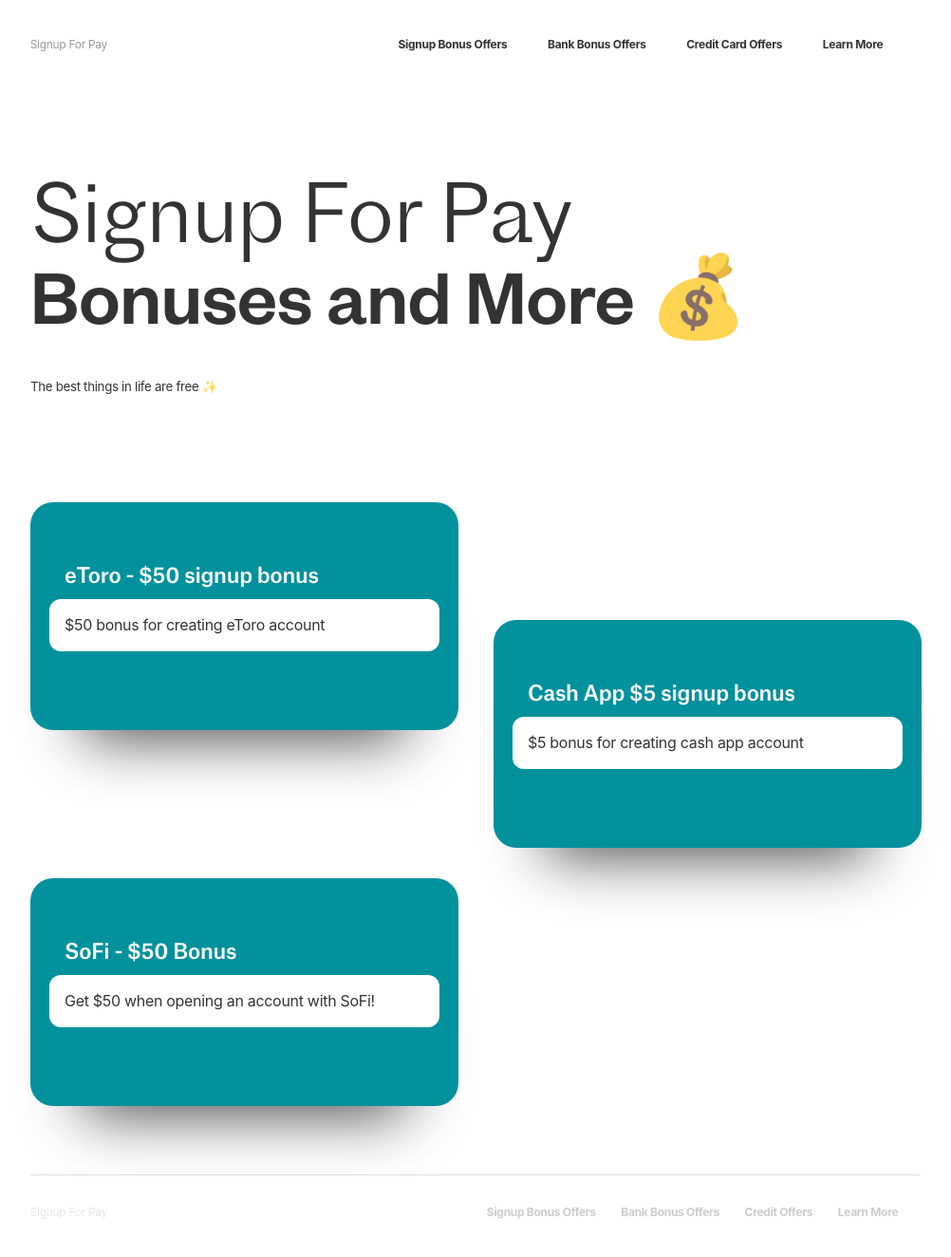
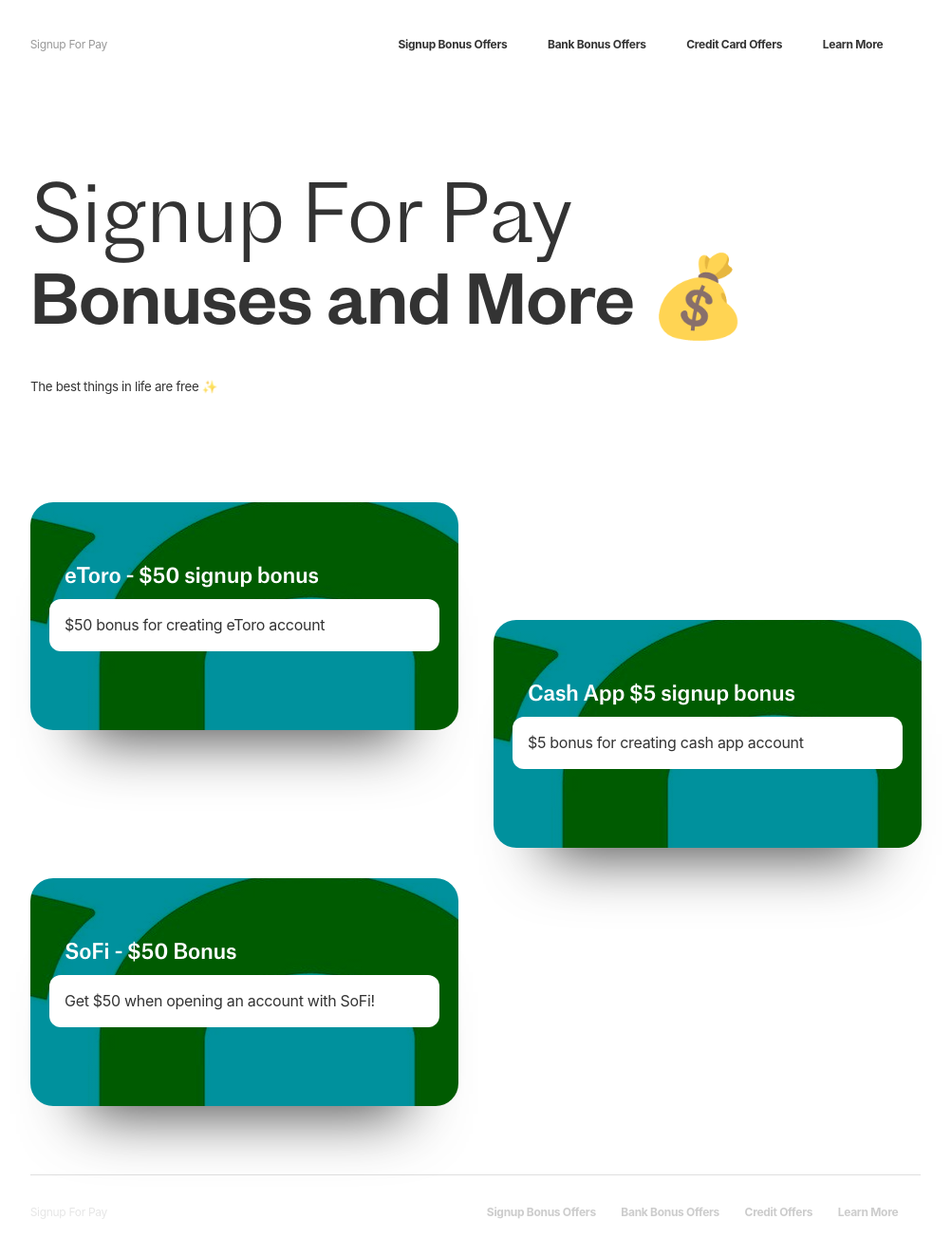
Before and after one commit to nickleeds/signupsforpay, a Jekyll site: the page built from index.html, in a window 1280 px wide. Shown: the whole page at 95% size, without its empty margins (139-1141 px from the left). Built offline with Jekyll 4.4.1, drawn with Linux system fonts in a browser that asks for light colours; nearby versions of some CDN libraries.

Commit message:
Update _home--card.scss

```diff
--- a/_sass/_home--card.scss
+++ b/_sass/_home--card.scss
@@ -44,7 +44,7 @@
   background:
     linear-gradient(-45deg, #00919d 0%, #00919d 100%),
     // url('../img/bg02.jpg')no-repeat center center;
-    // url('../uploads/etoro.jpg')no-repeat center center;
+    url('../uploads/etoro.jpg')no-repeat center center;
 }
 .card:nth-of-type(even) { @include breakpoint(mdl) { margin-top: 6.4rem; }}
 .card:nth-of-type(even) { @include breakpoint(lg)  { margin-top: 12.4rem; }}
@@ -53,7 +53,7 @@
   background:
     linear-gradient(-45deg, #00919d 0%, #00919d 100%),
     // url('../img/bg01.jpg')no-repeat center center;
-    // url('../uploads/etoro.jpg')no-repeat center center;
+    url('../uploads/etoro.jpg')no-repeat center center;
 }
 
 // .card:nth-of-type(even) {
```
